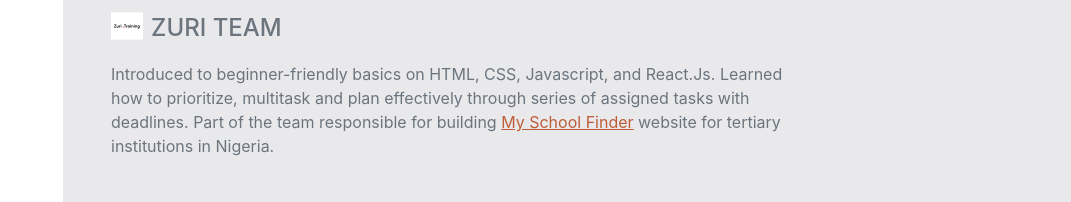
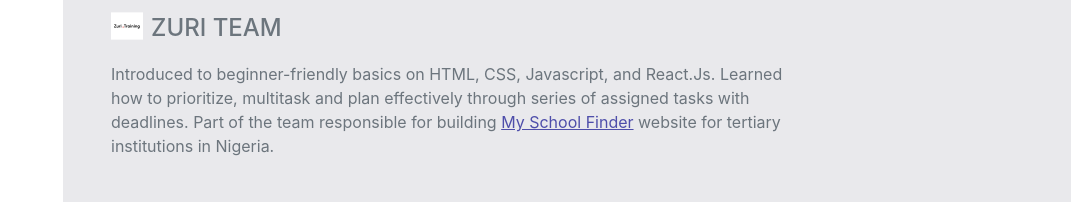
Before and after one commit to Yhubiecode/HNG-stage-2-task, a plain HTML site: page resume/index.html in a window 1280 px wide. Shown: the part 1212-1414 px from the top of the page, without its empty margins (209-1280 px from the left). Drawn offline with nearby package versions, Linux system fonts and the light colour scheme; a web font is replaced by a local one.

Commit message:
Color modification

```diff
--- a/resume/index.html
+++ b/resume/index.html
@@ -97,7 +97,7 @@
                                 </div>
                                 <div class="subheading mb-3">Zuri Team</div>
                             </div>
-                            <p> Introduced to beginner-friendly basics on HTML, CSS, Javascript, and React.Js. Learned how to prioritize, multitask and plan effectively through series of assigned tasks with deadlines. Part of the team responsible for building <a href="https://objective-tesla-6a93c3.netlify.app/">My School Finder</a> website for tertiary institutions in Nigeria. </p>
+                            <p> Introduced to beginner-friendly basics on HTML, CSS, Javascript, and React.Js. Learned how to prioritize, multitask and plan effectively through series of assigned tasks with deadlines. Part of the team responsible for building <a href="https://objective-tesla-6a93c3.netlify.app/" class="txt-primary">My School Finder</a> website for tertiary institutions in Nigeria. </p>
                         </div>
                         <div class="flex-shrink-0"><span class="txt-primary"> February, 2021 - July, 2021</span></div>
                     </div>
```
